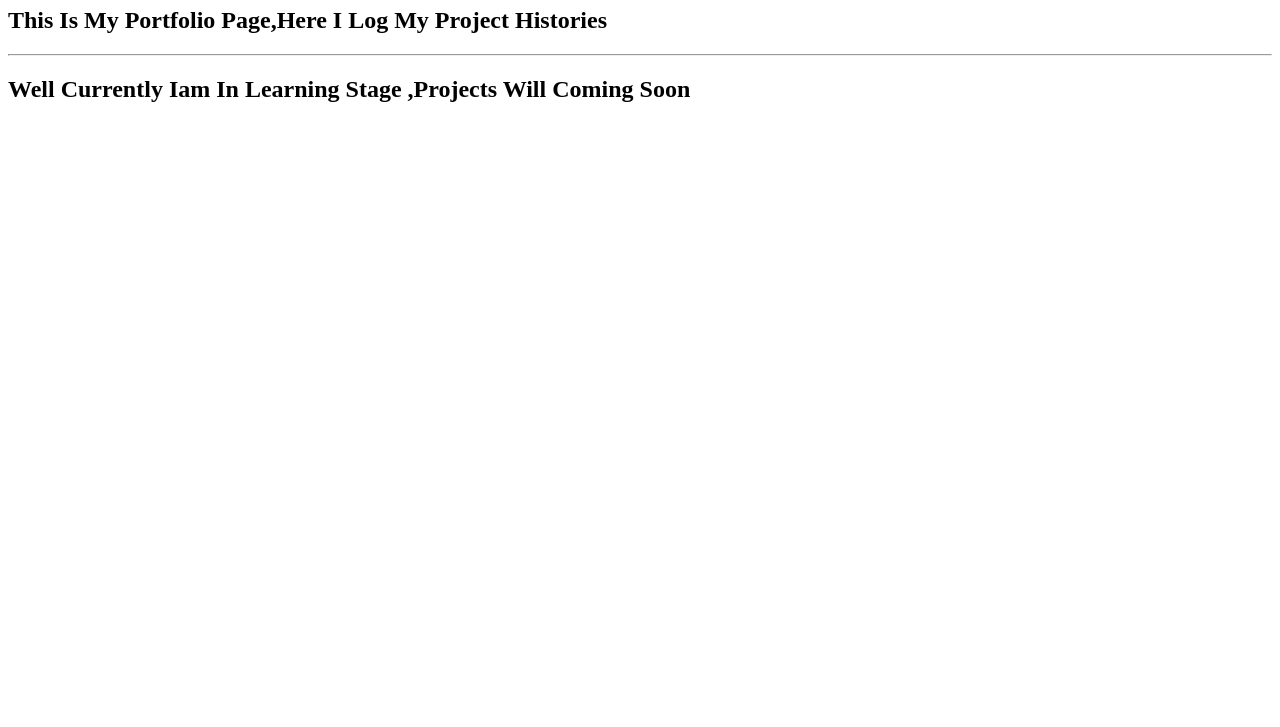
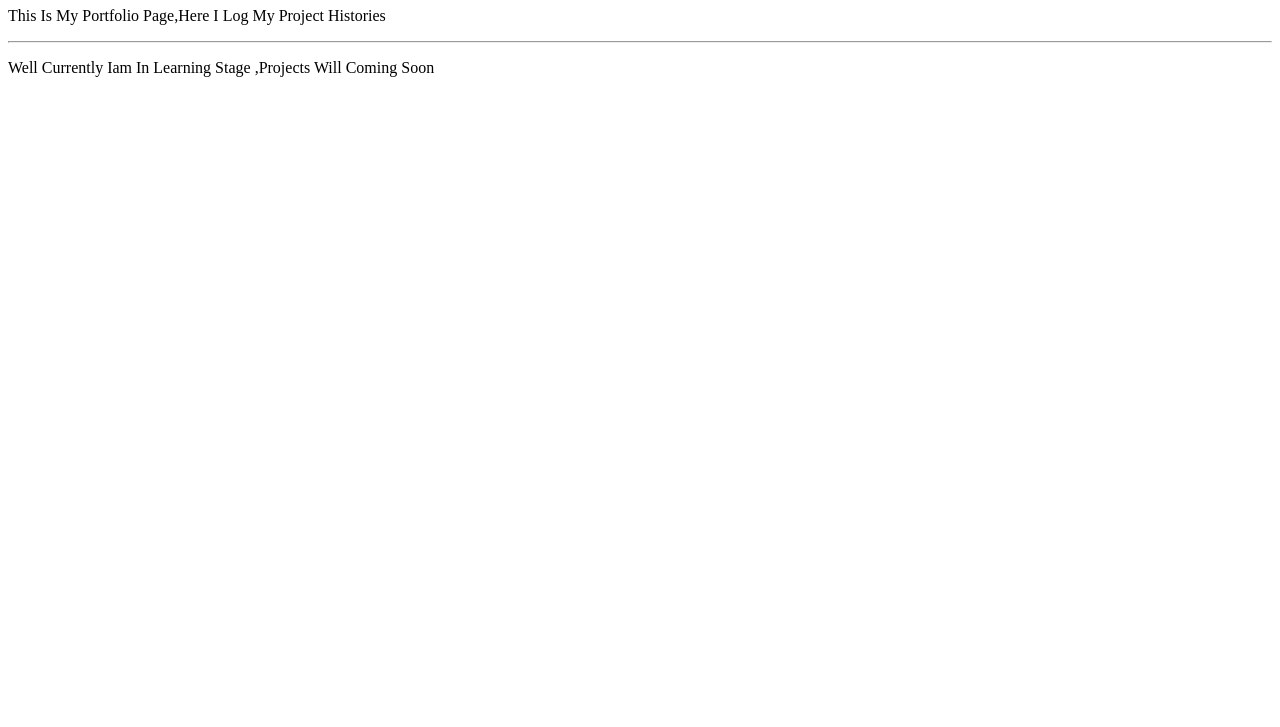
Before and after one commit to VigneshKumarDeveloper/Portfolio, a plain HTML site: page index.html in a window 1280 px wide. Shown: the part 73-800 px from the top of the page. Drawn offline with Linux system fonts and the light colour scheme.

Commit message:
Update index.html

```diff
--- a/index.html
+++ b/index.html
@@ -7,7 +7,7 @@
   </head>
   <body>
     <h1>Hai I'm Vignesh Kumar Full Stack Dev</h1>
-    <h2>This Is My Portfolio Page,Here I Log My Project Histories</h2>
+    <p>This Is My Portfolio Page,Here I Log My Project Histories</p>
     <hr/>
-    <h2>Well Currently Iam In Learning Stage ,Projects Will Coming Soon</h2>
+    <p>Well Currently Iam In Learning Stage ,Projects Will Coming Soon<p>
   </body>
```
